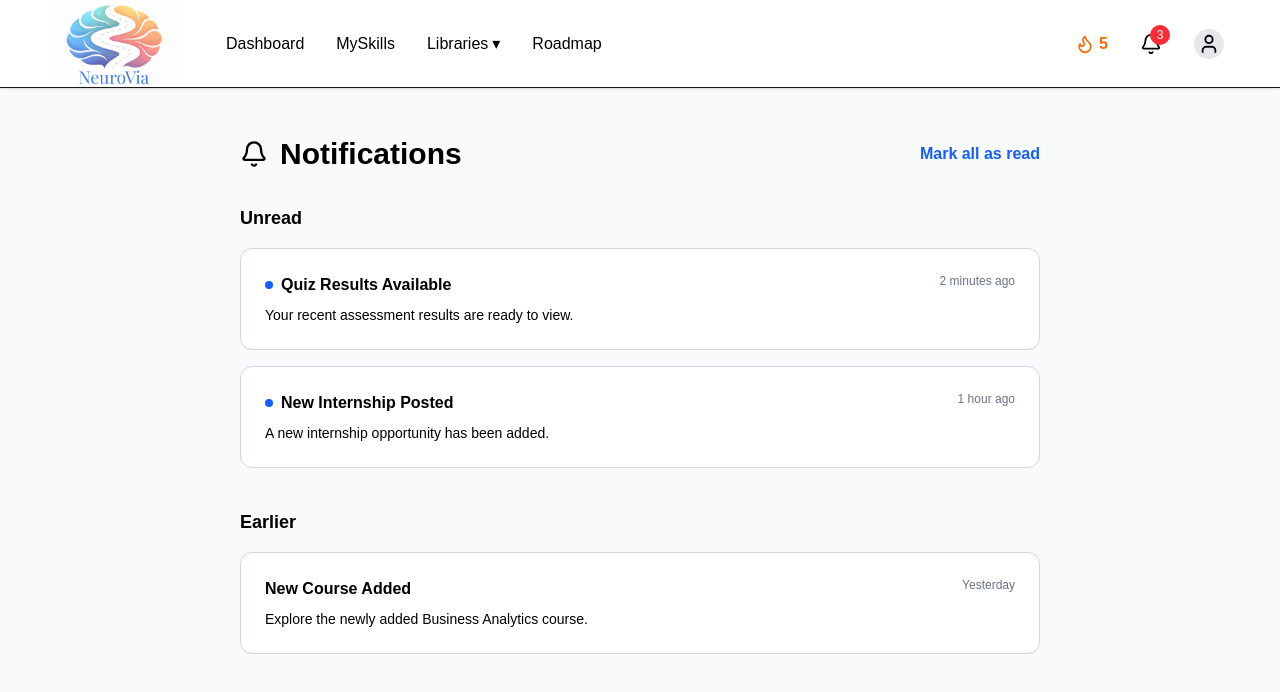
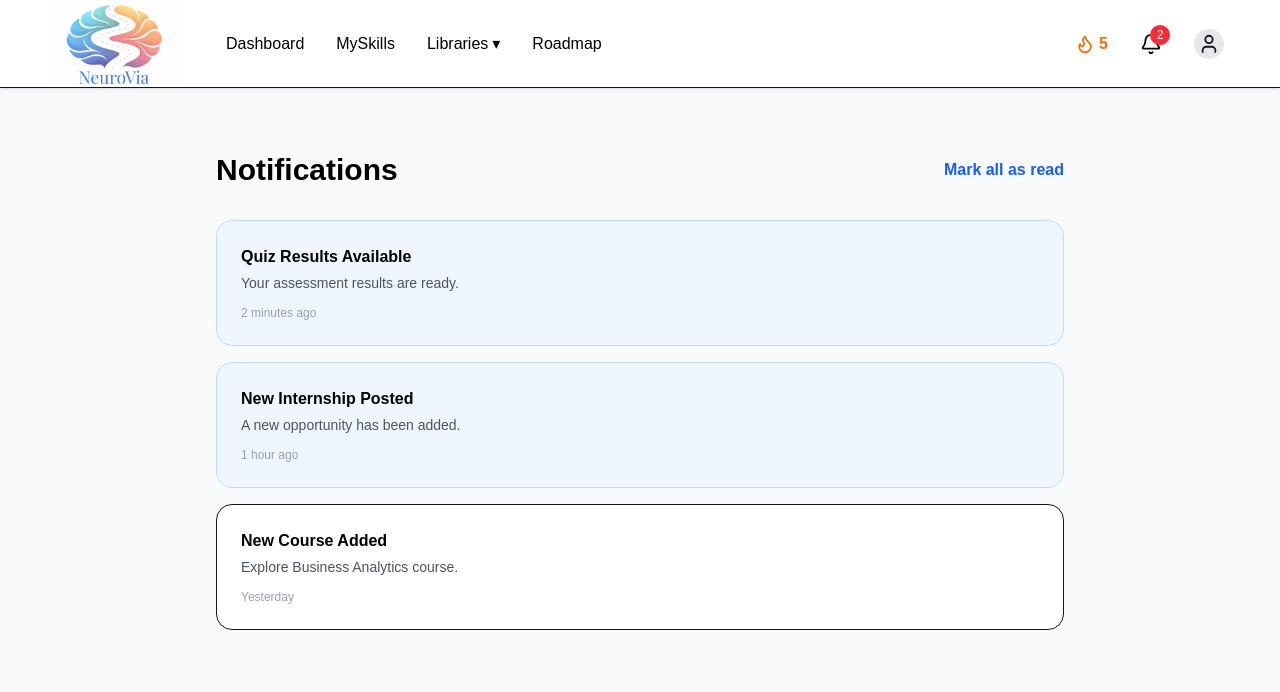
Before and after one commit to TanyaGupta1010/NeuroVia-Frontend, a Next.js app: page /dashboard/notifications in a window 1280 px wide. Shown: the top 692 px of the page. Built offline with nearby package versions, Linux system fonts and the light colour scheme.

Commit message:
notification error fix

```diff
--- /dev/null
+++ b/app/(dashboard)/NotificationContext.tsx
@@ -0,0 +1,81 @@
+"use client";
+
+import { createContext, useContext, useState } from "react";
+
+export type NotificationType = {
+  id: number;
+  title: string;
+  description: string;
+  time: string;
+  read: boolean;
+};
+
+type NotificationContextType = {
+  notifications: NotificationType[];
+  markAllAsRead: () => void;
+  markAsRead: (id: number) => void;
+};
+
+const NotificationContext = createContext<NotificationContextType | null>(null);
+
+export function NotificationProvider({
+  children,
+}: {
+  children: React.ReactNode;
+}) {
+  const [notifications, setNotifications] = useState<NotificationType[]>([
+    {
+      id: 1,
+      title: "Quiz Results Available",
+      description: "Your assessment results are ready.",
+      time: "2 minutes ago",
+      read: false,
+    },
+    {
+      id: 2,
+      title: "New Internship Posted",
+      description: "A new opportunity has been added.",
+      time: "1 hour ago",
+      read: false,
+    },
+    {
+      id: 3,
+      title: "New Course Added",
+      description: "Explore Business Analytics course.",
+      time: "Yesterday",
+      read: true,
+    },
+  ]);
+
+  const markAllAsRead = () => {
+    setNotifications((prev) =>
+      prev.map((n) => ({ ...n, read: true }))
+    );
+  };
+
+  const markAsRead = (id: number) => {
+    setNotifications((prev) =>
+      prev.map((n) =>
+        n.id === id ? { ...n, read: true } : n
+      )
+    );
+  };
+
+  return (
+    <NotificationContext.Provider
+      value={{ notifications, markAllAsRead, markAsRead }}
+    >
+      {children}
+    </NotificationContext.Provider>
+  );
+}
+
+export function useNotifications() {
+  const context = useContext(NotificationContext);
+  if (!context) {
+    throw new Error(
+      "useNotifications must be used inside NotificationProvider"
+    );
+  }
+  return context;
+}
--- a/app/(dashboard)/dashboard/notifications/page.tsx
+++ b/app/(dashboard)/dashboard/notifications/page.tsx
@@ -1,131 +1,50 @@
 "use client";
 
-import { useState } from "react";
-import { Bell } from "lucide-react";
-
-type NotificationType = {
-  id: number;
-  title: string;
-  description: string;
-  time: string;
-  read: boolean;
-};
+import { useNotifications } from "../../NotificationContext";
 
 export default function NotificationsPage() {
-  const [notifications, setNotifications] = useState<NotificationType[]>([
-    {
-      id: 1,
-      title: "Quiz Results Available",
-      description: "Your recent assessment results are ready to view.",
-      time: "2 minutes ago",
-      read: false,
-    },
-    {
-      id: 2,
-      title: "New Internship Posted",
-      description: "A new internship opportunity has been added.",
-      time: "1 hour ago",
-      read: false,
-    },
-    {
-      id: 3,
-      title: "New Course Added",
-      description: "Explore the newly added Business Analytics course.",
-      time: "Yesterday",
-      read: true,
-    },
-  ]);
-
-  const markAllAsRead = () => {
-    setNotifications((prev) =>
-      prev.map((n) => ({ ...n, read: true }))
-    );
-  };
-
-  const unread = notifications.filter((n) => !n.read);
-  const read = notifications.filter((n) => n.read);
+  const { notifications, markAllAsRead } =
+    useNotifications();
 
   return (
-    <div className="max-w-4xl mx-auto px-12 py-12">
+    <div className="max-w-4xl mx-auto py-16 px-6">
 
-      {/* Header */}
       <div className="flex justify-between items-center mb-8">
-        <h1 className="text-3xl font-bold text-black flex items-center gap-3">
-          <Bell size={28} />
+        <h1 className="text-3xl font-bold text-black">
           Notifications
         </h1>
 
-        {unread.length > 0 && (
         <button
           onClick={markAllAsRead}
           className="text-blue-600 font-semibold hover:underline"
         >
           Mark all as read
         </button>
-        )}
       </div>
 
-      {/* UNREAD SECTION */}
-      {unread.length > 0 && (
-        <>
-          <h2 className="text-lg font-semibold text-black mb-4">
-            Unread
-          </h2>
-
-          <div className="space-y-4 mb-10">
-            {unread.map((note) => (
-              <NotificationCard key={note.id} note={note} />
-            ))}
-          </div>
-        </>
-      )}
-
-      {/* READ SECTION */}
-      {read.length > 0 && (
-        <>
-          <h2 className="text-lg font-semibold text-black mb-4">
-            Earlier
-          </h2>
-
       <div className="space-y-4">
-            {read.map((note) => (
-              <NotificationCard key={note.id} note={note} />
-            ))}
-          </div>
-        </>
-      )}
-    </div>
-  );
-}
-
-/* ================= CARD COMPONENT ================= */
-
-function NotificationCard({ note }: { note: NotificationType }) {
-  return (
-    <div className="bg-white border border-gray-300 rounded-xl p-6 hover:border-blue-500 hover:shadow-md transition cursor-pointer">
-
-      <div className="flex justify-between items-start">
-
-        <div>
-          <div className="flex items-center gap-2 mb-2">
-            {!note.read && (
-              <span className="w-2 h-2 bg-blue-600 rounded-full"></span>
-            )}
-
+        {notifications.map((note) => (
+          <div
+            key={note.id}
+            className={`p-6 rounded-2xl border ${
+              note.read
+                ? "bg-white"
+                : "bg-blue-50 border-blue-200"
+            }`}
+          >
             <h3 className="font-semibold text-black">
               {note.title}
             </h3>
-          </div>
 
-          <p className="text-black text-sm">
+            <p className="text-sm text-gray-600 mt-1">
               {note.description}
             </p>
+
+            <p className="text-xs text-gray-400 mt-3">
+              {note.time}
+            </p>
           </div>
-
-        <span className="text-xs text-gray-500">
-          {note.time}
-        </span>
-
+        ))}
       </div>
     </div>
   );
--- a/app/(dashboard)/layout.tsx
+++ b/app/(dashboard)/layout.tsx
@@ -4,38 +4,25 @@ import { useState, useEffect } from "react";
 import { useRouter } from "next/navigation";
 import Image from "next/image";
 import { Flame, Bell, User } from "lucide-react";
+import {
+  NotificationProvider,
+  useNotifications,
+} from "./NotificationContext";
 
-export default function DashboardLayout({
-  children,
-}: {
-  children: React.ReactNode;
-}) {
-  const [email, setEmail] = useState("");
+function DashboardNavbar({ email }: { email: string }) {
+  const router = useRouter();
   const [openLib, setOpenLib] = useState(false);
   const [openNotif, setOpenNotif] = useState(false);
-  const router = useRouter();
 
-  useEffect(() => {
-    const storedEmail = localStorage.getItem("userEmail");
-    if (storedEmail) setEmail(storedEmail);
-  }, []);
-
-  const notifications = [
-    { title: "New Course Added", time: "2 min ago" },
-    { title: "Quiz Results Available", time: "1 hour ago" },
-    { title: "Internship Posted", time: "Yesterday" },
-  ];
+  const { notifications, markAsRead } = useNotifications();
+  const unreadCount = notifications.filter((n) => !n.read).length;
 
   return (
-    <div className="min-h-screen bg-gray-50">
-
-      {/* ================= NAVBAR ================= */}
     <nav className="bg-white border-b h-[88px] px-12 flex items-center justify-between shadow-sm">
 
-        {/* LEFT SIDE */}
+      {/* LEFT SECTION */}
       <div className="flex items-center gap-12">
 
-          {/* Logo */}
         <Image
           src="/neurovia.jpg"
           alt="NeuroVia"
@@ -45,17 +32,16 @@ export default function DashboardLayout({
           onClick={() => router.push("/dashboard")}
         />
 
-          {/* Menu */}
         <div className="flex gap-8 text-black font-medium">
 
           <span
             onClick={() => router.push("/dashboard")}
-              className="cursor-pointer hover:text-blue-600 transition"
+            className="cursor-pointer hover:text-blue-600 transition duration-200"
           >
             Dashboard
           </span>
 
-            <span className="cursor-pointer hover:text-blue-600 transition">
+          <span className="cursor-pointer hover:text-blue-600 transition duration-200">
             MySkills
           </span>
 
@@ -77,13 +63,11 @@ export default function DashboardLayout({
             </span>
 
             <div
-                className={`absolute top-10 left-0 bg-white shadow-xl rounded-xl w-52 py-2 z-50
-                border border-gray-200
-                transition-all duration-300 origin-top
+              className={`absolute top-10 left-0 bg-white shadow-xl rounded-xl w-52 py-2 border border-gray-200 transition-all duration-300 origin-top
               ${
                 openLib
-                    ? "opacity-100 scale-100 translate-y-0"
-                    : "opacity-0 scale-95 -translate-y-2 pointer-events-none"
+                  ? "opacity-100 scale-100"
+                  : "opacity-0 scale-95 pointer-events-none"
               }`}
             >
               <div
@@ -102,23 +86,21 @@ export default function DashboardLayout({
             </div>
           </div>
 
-            <span className="cursor-pointer hover:text-blue-600 transition">
+          <span className="cursor-pointer hover:text-blue-600 transition duration-200">
             Roadmap
           </span>
-
         </div>
       </div>
 
-        {/* RIGHT SIDE */}
+      {/* RIGHT SECTION */}
       <div className="flex items-center gap-8">
 
-          {/* STREAK */}
         <div className="flex items-center gap-1 text-orange-500 font-semibold">
           <Flame size={20} />
           <span>5</span>
         </div>
 
-          {/* NOTIFICATION */}
+        {/* NOTIFICATIONS */}
         <div
           className="relative"
           onMouseEnter={() => setOpenNotif(true)}
@@ -127,49 +109,57 @@ export default function DashboardLayout({
           <div className="relative cursor-pointer">
             <Bell size={22} className="text-black" />
 
-              {notifications.length > 0 && (
-                <span className="absolute -top-2 -right-2 bg-red-500 text-white text-xs w-5 h-5 flex items-center justify-center rounded-full">
-                  {notifications.length}
+            {unreadCount > 0 && (
+              <span className="absolute -top-2 -right-2 bg-red-500 text-white text-xs w-5 h-5 flex items-center justify-center rounded-full shadow">
+                {unreadCount}
               </span>
             )}
           </div>
 
           {/* DROPDOWN */}
           <div
-              className={`absolute right-0 mt-4 w-80 bg-white rounded-2xl shadow-xl border border-gray-200
-              transition-all duration-300 origin-top
+            className={`absolute right-0 mt-4 w-80 bg-white rounded-2xl shadow-2xl border border-gray-200 transition-all duration-300 origin-top
             ${
               openNotif
-                  ? "opacity-100 translate-y-0 visible"
+                ? "opacity-100 translate-y-0"
                 : "opacity-0 -translate-y-2 invisible"
             }`}
           >
-              <div className="p-4 border-b font-semibold text-black">
+            <div className="p-4 border-b border-gray-200 font-semibold text-black !text-black">
               Notifications
             </div>
 
-              <div className="max-h-80 overflow-y-auto">
-                {notifications.map((note, index) => (
+            {notifications.map((note) => (
               <div
-                    key={index}
-                    className="px-4 py-3 hover:bg-blue-50 transition cursor-pointer border-b border-gray-100"
+                key={note.id}
+                onClick={() => markAsRead(note.id)}
+                className={`px-4 py-3 border-b border-gray-200 cursor-pointer transition duration-200
+                ${
+                  !note.read
+                    ? "bg-blue-50 hover:bg-blue-100"
+                    : "bg-white hover:bg-gray-50"
+                }`}
               >
-                    <p className="text-sm font-medium text-black">
+                <div className="flex items-center gap-2">
+                  {!note.read && (
+                    <span className="w-2 h-2 bg-blue-600 rounded-full flex-shrink-0"></span>
+                  )}
+
+                  <p className="text-sm font-semibold text-black !text-black">
                     {note.title}
                   </p>
-                    <p className="text-xs text-gray-500">
+                </div>
+
+                <p className="text-xs mt-1 text-black !text-black">
                   {note.time}
                 </p>
               </div>
             ))}
-              </div>
 
-              <div className="p-3 text-center border-t">
+            <div className="p-3 text-center border-t border-gray-200">
               <button
-                  onClick={() =>
-                    router.push("/dashboard/notifications")
-                  }
-                  className="text-blue-600 text-sm font-semibold hover:underline"
+                onClick={() => router.push("/dashboard/notifications")}
+                className="text-blue-600 font-semibold hover:underline"
               >
                 View All
               </button>
@@ -178,19 +168,35 @@ export default function DashboardLayout({
         </div>
 
         {/* PROFILE */}
-          <div className="flex items-center gap-2 text-black">
+        <div className="flex items-center gap-2">
           <User className="bg-gray-200 p-1 rounded-full" size={30} />
-            <span className="text-sm font-medium">
+          <span className="text-sm font-medium text-black">
             {email}
           </span>
         </div>
-
       </div>
     </nav>
-
-      {/* PAGE CONTENT */}
-      <div>{children}</div>
-
-    </div>
   );
 }
+
+export default function DashboardLayout({
+  children,
+}: {
+  children: React.ReactNode;
+}) {
+  const [email, setEmail] = useState("");
+
+  useEffect(() => {
+    const storedEmail = localStorage.getItem("userEmail");
+    if (storedEmail) setEmail(storedEmail);
+  }, []);
+
+  return (
+    <NotificationProvider>
+      <div className="min-h-screen bg-gray-50">
+        <DashboardNavbar email={email} />
+        {children}
+      </div>
+    </NotificationProvider>
+  );
+}
```
Lines whose indentation alone changed are shown as unchanged.
